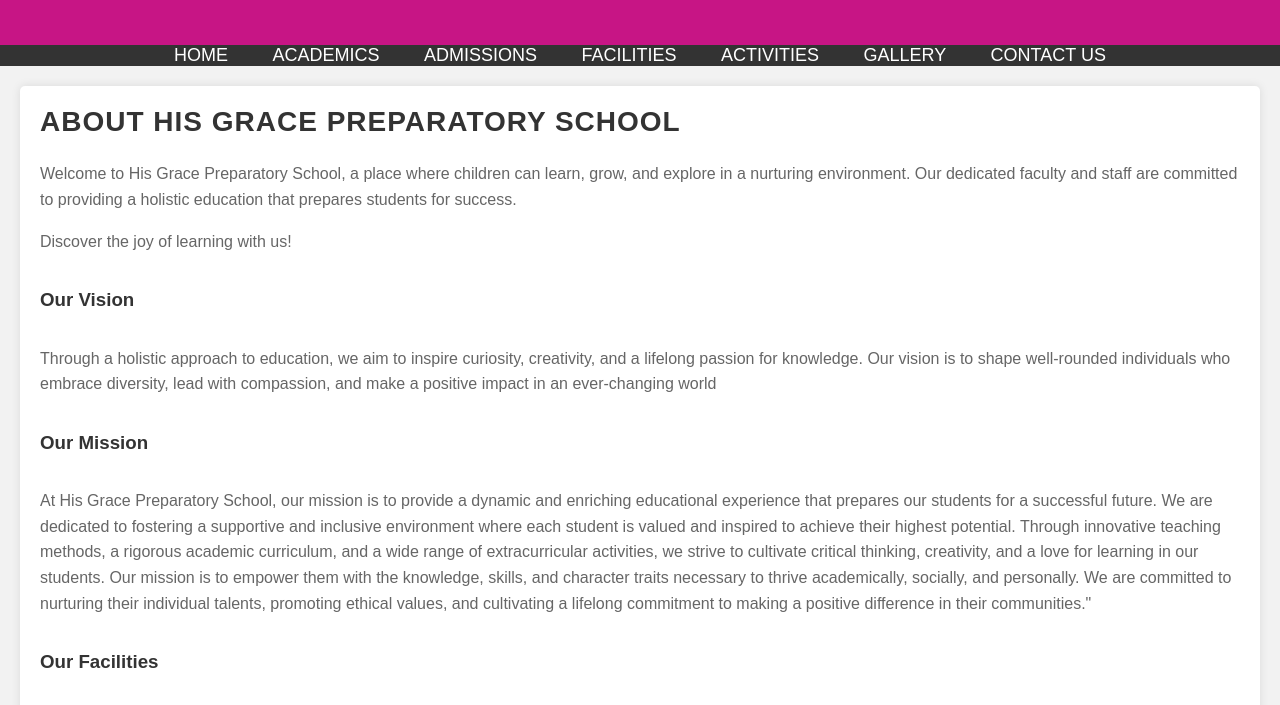
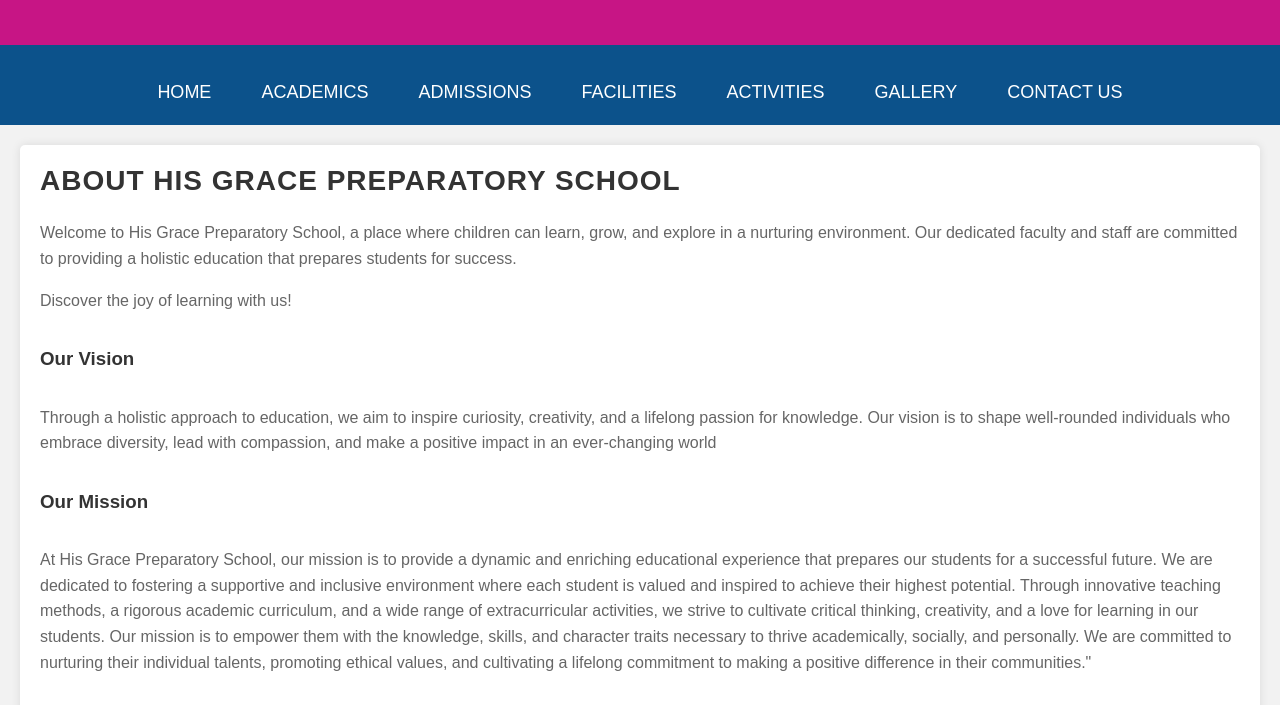
Before and after one commit to areyouagod23/HisGracewebsite, a plain HTML site: page index.html in a window 1280 px wide. Shown: the part 89-794 px from the top of the page. Drawn offline with Linux system fonts and the light colour scheme.

Commit message:
Add files via upload

```diff
--- a/style.css
+++ b/style.css
@@ -23,8 +23,12 @@ body {
 
 
   nav {
-    background-color: #333;
-    text-align: center;
+    background-color: #0c528b;
+    height: 80px;
+    text-align:center;
+    font-size: 36px;
+    padding: 20px;
+    height: 40px;;
   }
 
   ul {
```
